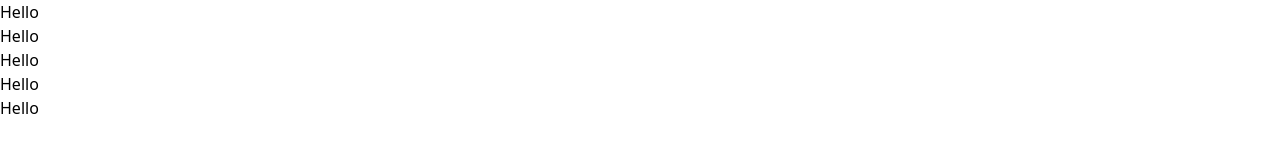
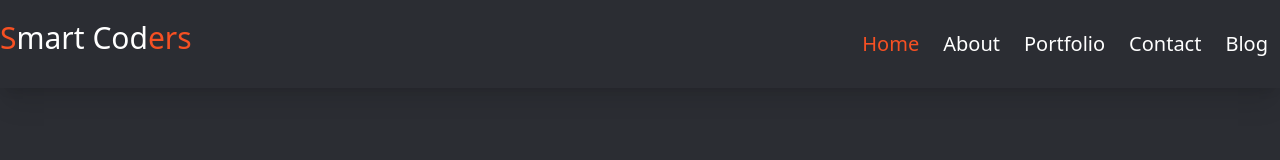
Before and after one commit to nisalman/tailwind-project, a website built with Vite: page index.html in a window 1280 px wide. Built offline with nearby package versions, Linux system fonts and the light colour scheme.

Commit message:
header section added

```diff
--- a/index.html
+++ b/index.html
@@ -1,16 +1,28 @@
 <!DOCTYPE html>
 <html lang="en">
 <head>
-  <meta charset="UTF-8">
+  <meta name="viewport" content="width=device-width, initial-scale=1.0">
   <title>Title</title>
 <!--  css file lins here-->
-  <link rel="stylesheet" href="css/main.css">
+  <link href="css/main.css" rel="stylesheet">
+
 </head>
-<body>
-  <h1>Hello</h1>
-  <h2>Hello</h2>
-  <h3>Hello</h3>
-  <h4>Hello</h4>
-  <h5>Hello</h5>
+<body class="bg-[#2B2D33]">
+  <nav class="bg-[#2B2D33] shadow-xl">
+      <div class="container mx-auto">
+        <div class="sm:flex justify-between items-center py-5">
+          <div class="text-center mb-3">
+            <a href="#" class="text-white text-xl sm:text-3xl"><span class="text-[#F65023]">S</span>mart Cod<span class="text-[#F65023]">ers</span></a>
+          </div>
+          <ul class="sm:flex text-xl text-white text-center border-t sm:border-none">
+            <li class="mt-4 sm:mt-0"><a href="#" class="p-3 text-[#F65023]">Home</a></li>
+            <li><a href="#" class="p-3 hover:text-[#F65023]">About</a></li>
+            <li><a href="#" class="p-3 hover:text-[#F65023]">Portfolio</a></li>
+            <li><a href="#" class="p-3 hover:text-[#F65023]">Contact</a></li>
+            <li><a href="#" class="p-3 hover:text-[#F65023]">Blog</a></li>
+          </ul>
+        </div>
+      </div>
+  </nav>
 </body>
 </html>
--- a/tailwind.config.js
+++ b/tailwind.config.js
@@ -1,8 +1,8 @@
 /** @type {import('tailwindcss').Config} */
 module.exports = {
-  content: [],
+  content: ["./index.html", "./src/**/*.{js,ts,jsx,tsx}"],
   theme: {
     extend: {},
   },
   plugins: [],
-}
+};
```
